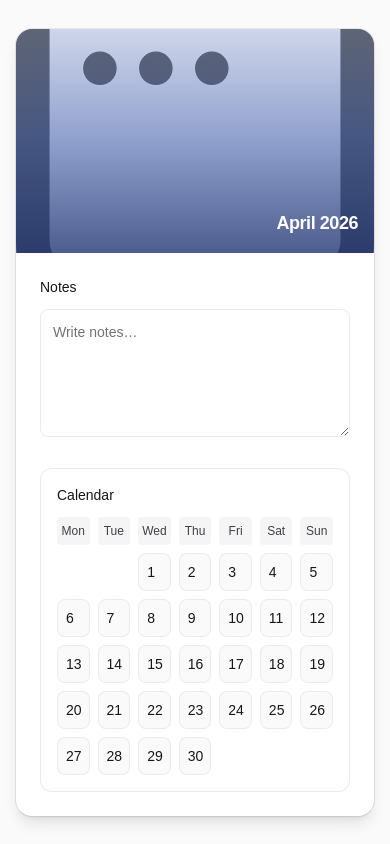
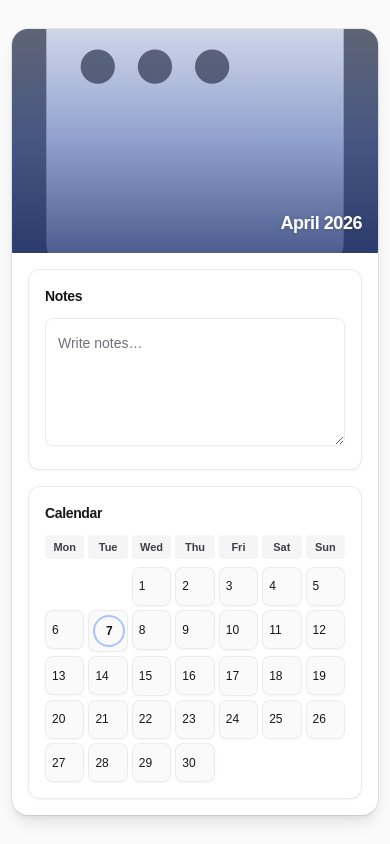
Before and after one commit to Kri01ceram/cali-tuf, a Next.js app: page / in a window 390 px wide. Built offline with nearby package versions, Linux system fonts and the light colour scheme.

Commit message:
Refactor CalendarGrid, HeroImage, CalendarLayout, and NotesPanel components for improved styling and accessibility

```diff
--- a/src/components/calender/CalendarGrid.tsx
+++ b/src/components/calender/CalendarGrid.tsx
@@ -77,18 +77,18 @@ export default function CalendarGrid({
 
   return (
     <div className={className ?? ""}>
-      <div className="grid grid-cols-7 gap-2">
+      <div className="grid grid-cols-7 gap-1 sm:gap-2">
         {DAYS_OF_WEEK.map((label) => (
           <div
             key={label}
-            className="h-7 rounded bg-black/[.04] text-center text-xs font-medium leading-7 text-zinc-700 dark:bg-white/[.06] dark:text-zinc-300"
+            className="h-6 rounded bg-black/[.04] text-center text-[11px] font-semibold leading-6 text-zinc-700 dark:bg-white/[.06] dark:text-zinc-300 sm:h-7 sm:text-xs sm:leading-7"
           >
             {label}
           </div>
         ))}
       </div>
 
-      <div className="mt-2 grid grid-cols-7 gap-2">
+      <div className="mt-2 grid grid-cols-7 gap-1 sm:gap-2">
         {Array.from({ length: leadingEmptyCells }, (_, index) => (
           <div
             key={`leading-empty-${index}`}
@@ -101,6 +101,7 @@ export default function CalendarGrid({
           const day = date.getDate();
           const isStart = startDate ? isSameDay(date, startDate) : false;
           const isEnd = endDate ? isSameDay(date, endDate) : false;
+          const isToday = isSameDay(date, today);
           const isInRange =
             startDate && endDate
               ? isAfter(date, startDate) && isBefore(date, endDate)
@@ -108,7 +109,7 @@ export default function CalendarGrid({
           const isEndpoint = isStart || isEnd;
 
           const buttonClassName =
-            "aspect-square w-full rounded-lg border border-black/[.06] p-2 text-left text-sm font-medium text-foreground transition-colors focus-visible:outline-none focus-visible:ring-2 focus-visible:ring-black/[.12] dark:border-white/[.10] dark:focus-visible:ring-white/[.18]" +
+            "aspect-square w-full rounded-lg border border-black/[.06] p-1.5 text-left text-xs font-medium text-foreground shadow-sm shadow-black/[.03] transition-colors transition-shadow duration-150 ease-out hover:border-black/[.12] hover:shadow-black/[.06] focus-visible:outline-none focus-visible:ring-2 focus-visible:ring-black/[.12] active:shadow-black/[.03] dark:border-white/[.10] dark:shadow-white/[.02] dark:hover:border-white/[.18] dark:hover:shadow-white/[.05] dark:focus-visible:ring-white/[.18] sm:p-2 sm:text-sm" +
             (isInRange
               ? " bg-blue-600/10 hover:bg-blue-600/15 dark:bg-blue-400/15 dark:hover:bg-blue-400/20"
               : " bg-black/[.02] hover:bg-black/[.04] dark:bg-white/[.04] dark:hover:bg-white/[.06]");
@@ -124,9 +125,14 @@ export default function CalendarGrid({
             className={buttonClassName}
             aria-label={`Day ${day}`}
             aria-pressed={isEndpoint || isInRange}
+            aria-current={isToday ? "date" : undefined}
           >
             {isEndpoint ? (
-              <span className="inline-flex h-8 w-8 items-center justify-center rounded-full bg-blue-600 text-sm font-semibold text-white">
+              <span className="inline-flex h-7 w-7 items-center justify-center rounded-full bg-blue-600 text-xs font-semibold text-white sm:h-8 sm:w-8 sm:text-sm">
+                {day}
+              </span>
+            ) : isToday ? (
+              <span className="inline-flex h-7 w-7 items-center justify-center rounded-full font-semibold text-foreground ring-2 ring-blue-600/35 dark:ring-blue-400/35 sm:h-8 sm:w-8">
                 {day}
               </span>
             ) : (
--- a/src/components/hero/HeroImage.tsx
+++ b/src/components/hero/HeroImage.tsx
@@ -45,7 +45,7 @@ export default function HeroImage({
       <div className="absolute inset-0 bg-blue-600/10" />
 
       <div className="absolute bottom-4 right-4 text-right">
-        <p className="text-lg font-semibold tracking-tight text-white sm:text-xl md:text-2xl">
+        <p className="text-lg font-semibold tracking-tight text-white drop-shadow-sm sm:text-xl md:text-2xl">
           {label}
         </p>
       </div>
--- a/src/components/layout/CalendarLayout.tsx
+++ b/src/components/layout/CalendarLayout.tsx
@@ -11,7 +11,7 @@ export default function CalendarLayout() {
   const [endDate, setEndDate] = useState<Date | null>(null);
 
   return (
-    <div className="flex min-h-screen w-full items-center justify-center bg-zinc-50 p-4 text-foreground dark:bg-black sm:p-6">
+    <div className="flex min-h-screen w-full items-center justify-center bg-zinc-50 p-3 text-foreground dark:bg-black sm:p-6">
       <div className="w-full max-w-6xl overflow-hidden rounded-2xl bg-background shadow-lg ring-1 ring-black/[.08] dark:ring-white/[.145]">
         <HeroImage
           imageUrl="/window.svg"
@@ -21,15 +21,17 @@ export default function CalendarLayout() {
           className="h-40 sm:h-56 md:h-64"
         />
 
-        <div className="flex flex-col gap-6 p-6 md:flex-row">
+        <div className="flex flex-col gap-4 p-4 sm:gap-6 sm:p-6 md:flex-row md:items-start">
           <NotesPanel
-            className="md:basis-[30%]"
+            className="md:basis-[30%] md:min-w-72 md:max-w-sm"
             startDate={startDate}
             endDate={endDate}
           />
 
-          <section className="rounded-xl border border-black/[.08] bg-background p-4 dark:border-white/[.145] md:basis-[70%]">
-            <h2 className="text-sm font-medium text-foreground">Calendar</h2>
+          <section className="min-w-0 rounded-xl border border-black/[.08] bg-background p-4 shadow-sm shadow-black/[.04] dark:border-white/[.145] dark:shadow-white/[.03] md:basis-[70%]">
+            <h2 className="text-sm font-semibold tracking-tight text-foreground sm:text-base">
+              Calendar
+            </h2>
 
             <div className="mt-3">
               <CalendarGrid
--- a/src/components/notes/NotesPanel.tsx
+++ b/src/components/notes/NotesPanel.tsx
@@ -40,6 +40,9 @@ export default function NotesPanel({
   startDate,
   endDate,
 }: NotesPanelProps) {
+  const baseClassName =
+    "rounded-xl border border-black/[.08] bg-background p-4 shadow-sm shadow-black/[.04] dark:border-white/[.145] dark:shadow-white/[.03]";
+
   const rangeKey = useMemo(
     () => toRangeKey(startDate, endDate),
     [startDate, endDate]
@@ -65,15 +68,16 @@ export default function NotesPanel({
 
   return (
     <section
-      className={
-        className ??
-        "rounded-xl border border-black/[.08] bg-background p-4 dark:border-white/[.145]"
-      }
+      className={className ? `${baseClassName} ${className}` : baseClassName}
     >
       <div className="flex items-baseline justify-between gap-3">
-        <h2 className="text-sm font-medium text-foreground">Notes</h2>
+        <h2 className="text-sm font-semibold tracking-tight text-foreground sm:text-base">
+          Notes
+        </h2>
         {rangeLabel ? (
-          <p className="text-xs text-zinc-600 dark:text-zinc-400">{rangeLabel}</p>
+          <p className="text-xs font-medium text-zinc-600 dark:text-zinc-400">
+            {rangeLabel}
+          </p>
         ) : null}
       </div>
 
@@ -88,7 +92,7 @@ export default function NotesPanel({
           }
         }}
         placeholder="Write notes…"
-        className="mt-3 min-h-32 w-full resize-y rounded-lg border border-black/[.08] bg-transparent p-3 text-sm text-foreground placeholder:text-zinc-500 focus-visible:outline-none focus-visible:ring-2 focus-visible:ring-black/[.12] dark:border-white/[.14] dark:placeholder:text-zinc-500 dark:focus-visible:ring-white/[.18]"
+        className="mt-3 min-h-32 w-full resize-y rounded-lg border border-black/[.08] bg-transparent p-3 text-sm leading-6 text-foreground shadow-sm shadow-black/[.02] transition-colors transition-shadow duration-150 ease-out placeholder:text-zinc-500 hover:border-black/[.12] focus-visible:outline-none focus-visible:ring-2 focus-visible:ring-black/[.12] dark:border-white/[.14] dark:shadow-white/[.02] dark:placeholder:text-zinc-500 dark:hover:border-white/[.18] dark:focus-visible:ring-white/[.18]"
       />
     </section>
   );
```
